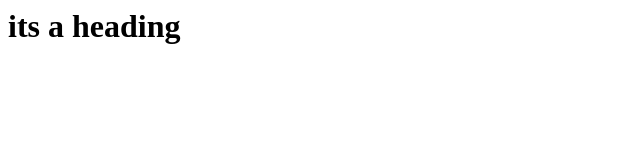
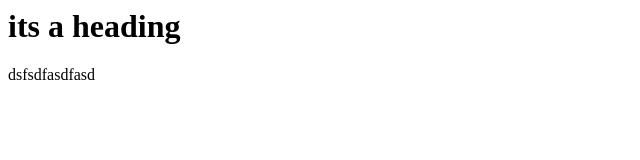
Before and after one commit to santibratanathjoy/SoftCode, a plain HTML site: page index.html in a window 1280 px wide. Shown: the full height of the page, 0-640 px from the left. Drawn offline with Linux system fonts and the light colour scheme.

Commit message:
new line added

```diff
--- a/index.html
+++ b/index.html
@@ -1,5 +1,6 @@
 <html>
 <body>
 <h1>its a heading</h1>
+<p>dsfsdfasdfasd</p>
 </body>
 </html>
```
